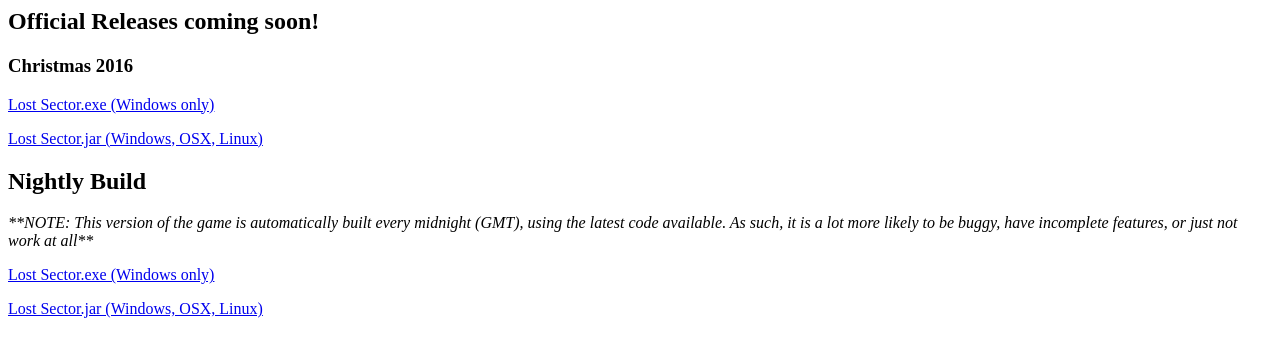
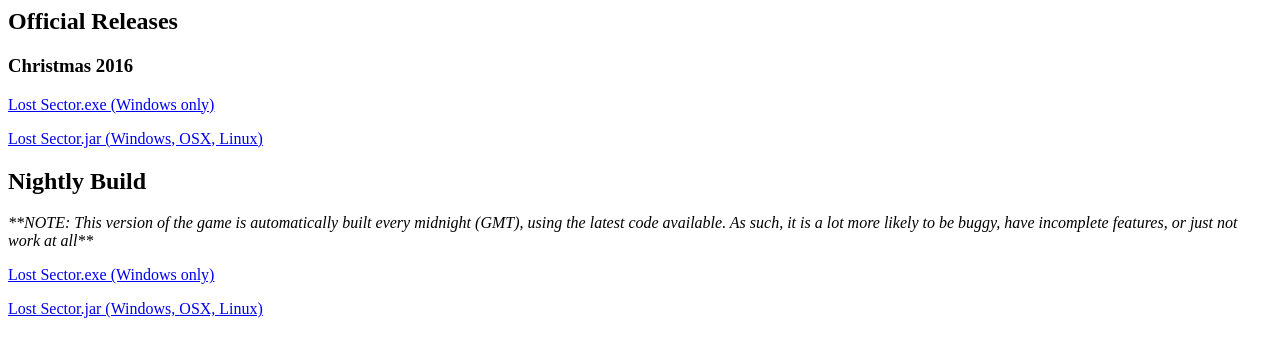
Before and after one commit to 8-Bit-Warframe/Server, a Node project: template app/templates/download.hbs in a window 1280 px wide. Shown: the top 357 px of the page. Run offline with Node 20 templates, Linux system fonts and the light colour scheme; the template is opened without the code that fills it, so the values that code supplies are empty.

Commit message:
Update official releases header

```diff
--- a/app/templates/download.hbs
+++ b/app/templates/download.hbs
@@ -1,6 +1,6 @@
 <div class="downloads">
 	<div class="half left">
-		<h2>Official Releases coming soon!</h2>
+		<h2>Official Releases</h2>
 		<h3>Christmas 2016</h3>
 		<a href="/builds/LostSector-Christmas-2016.exe"><p>Lost Sector.exe (Windows only)</p></a>
 		<a href="/builds/LostSector-Christmas-2016.jar"><p>Lost Sector.jar (Windows, OSX, Linux)</p></a>
```
